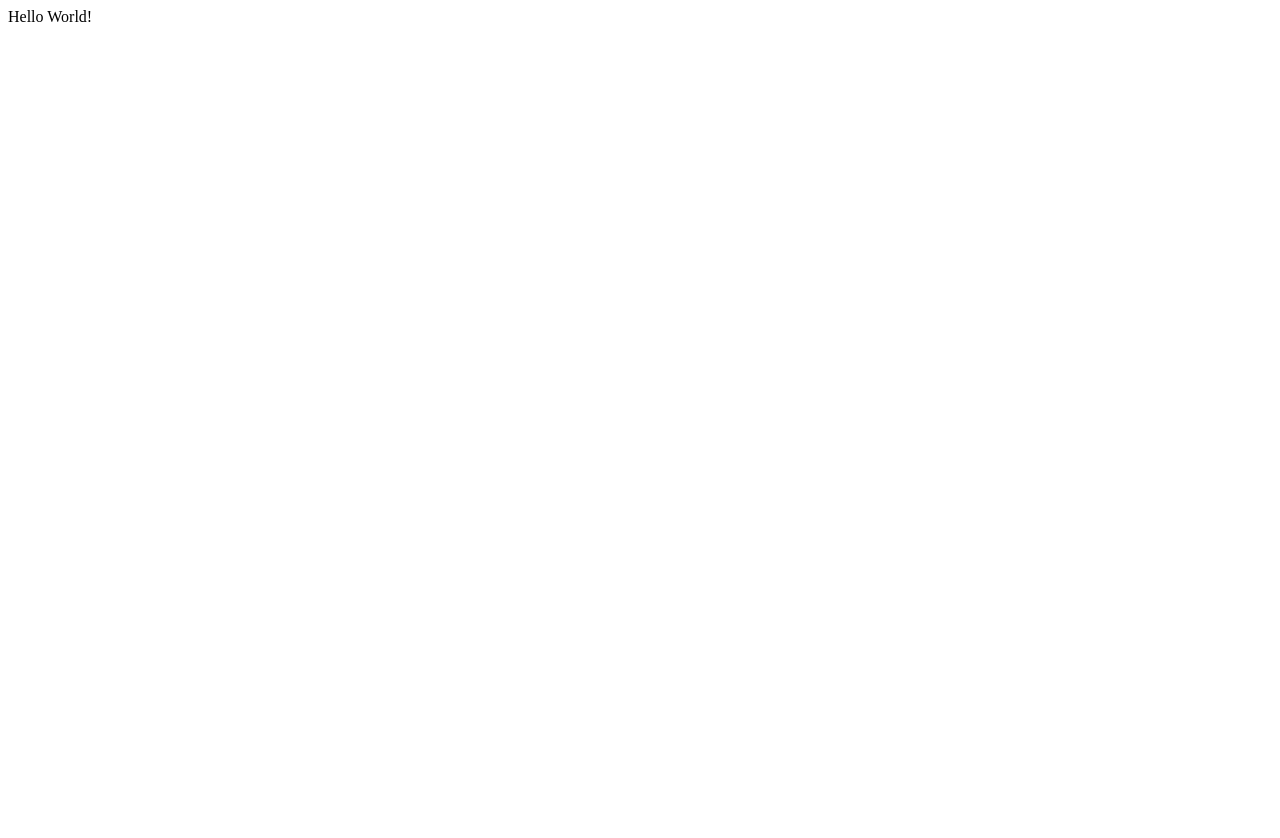
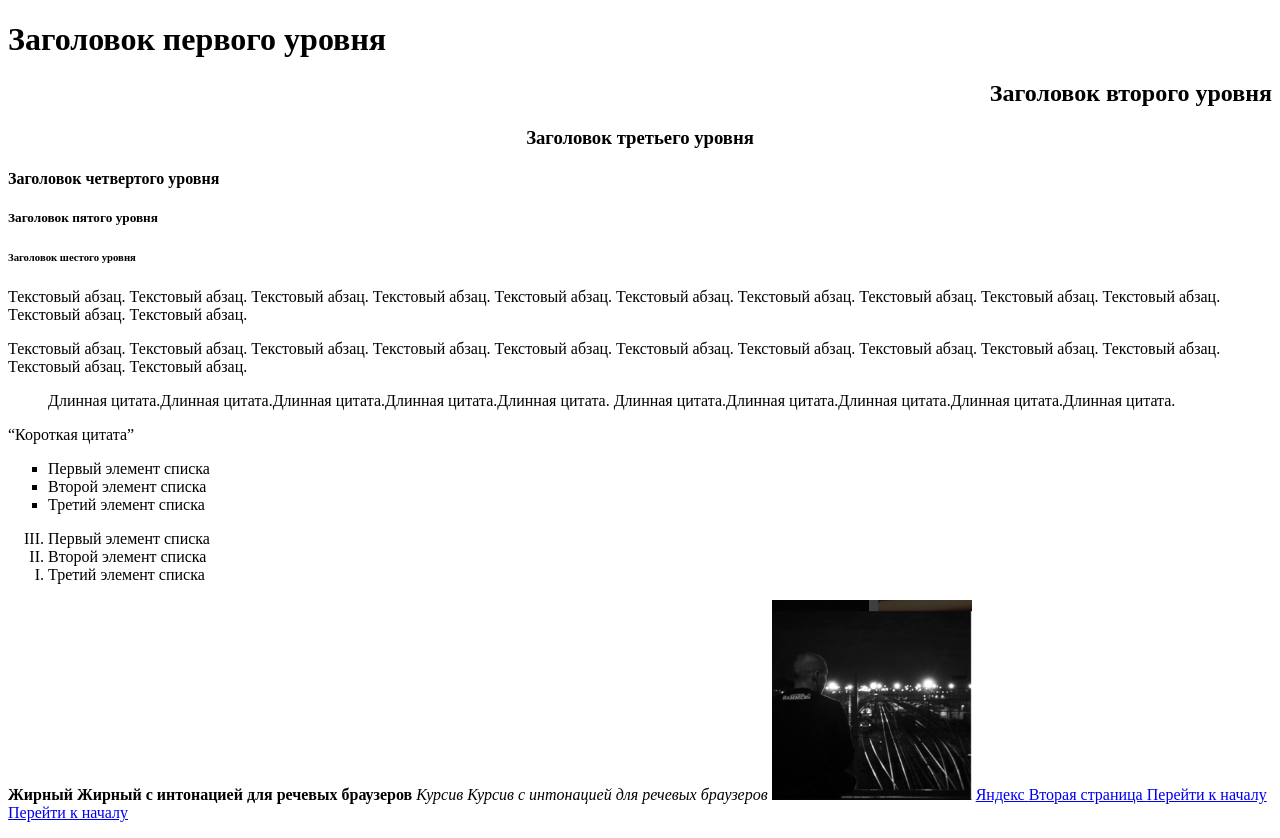
Before and after one commit to innapau/testGit, a plain HTML site: page index.html in a window 1280 px wide. Before the commit the page ends 800 px from the top, so only its background shows below. Drawn offline with Linux system fonts and the light colour scheme.

Commit message:
Little updates

```diff
--- a/index.html
+++ b/index.html
@@ -1,7 +1,69 @@
+<!DOCTYPE html>
 <html>
   <head>
+    <title>Test</title>
+    <meta charset="utf-8">
+    <meta name="description" content="до 160 символов">
+    <meta name="keywords" content="несколько ключевых слов">
   </head>
   <body>
-    Hello World!
+    <h1 id="elem" align="left">Заголовок первого уровня</h1>
+    <h2 align="right">Заголовок второго уровня</h2>
+    <h3 align="center">Заголовок третьего уровня</h3>
+    <h4>Заголовок четвертого уровня</h4>
+    <h5>Заголовок пятого уровня</h5>
+    <h6>Заголовок шестого уровня</h6>
+    <p>
+      Текстовый абзац. Текстовый абзац. Текстовый абзац. Текстовый абзац.
+      Текстовый абзац. Текстовый абзац. Текстовый абзац. Текстовый абзац.
+      Текстовый абзац. Текстовый абзац. Текстовый абзац. Текстовый абзац.
+    </p>
+    <p>
+      Текстовый абзац. Текстовый абзац. Текстовый абзац. Текстовый абзац.
+      Текстовый абзац. Текстовый абзац. Текстовый абзац. Текстовый абзац.
+      Текстовый абзац. Текстовый абзац. Текстовый абзац. Текстовый абзац.
+    </p>
+    <blockquote>
+      Длинная цитата.Длинная цитата.Длинная цитата.Длинная цитата.Длинная цитата.
+      Длинная цитата.Длинная цитата.Длинная цитата.Длинная цитата.Длинная цитата.
+    </blockquote>
+    <q>Короткая цитата</q>
+    <ul type="square">
+      <li>Первый элемент списка</li>
+      <li>Второй элемент списка</li>
+      <li>Третий элемент списка</li>
+    </ul>
+    <ol type="I" reversed>
+      <li>Первый элемент списка</li>
+      <li>Второй элемент списка</li>
+      <li>Третий элемент списка</li>
+    </ol>
+    <p>
+      <b>Жирный</b>
+      <strong>Жирный с интонацией для речевых браузеров</strong>
+      <i>Курсив</i>
+      <em>Курсив с интонацией для речевых браузеров</em>
+      <img
+        src="./logo.png"
+        alt="альтернативный текст"
+        height="200"
+        width="200"
+      >
+      <a
+        href="https://ya.ru"
+        target="_blank"
+      >
+        Яндекс
+      </a>
+      <a href="index2.html" target="_blank">
+        Вторая страница
+      </a>
+      <a href="#elem">
+        Перейти к началу
+      </a>
+      <a href="index2.html#elem">
+        Перейти к началу
+      </a>
+    </p>
   </body>
 </html>
```
Also changed, not shown: index2.html (added, +66 -0 lines), logo.png (added).
